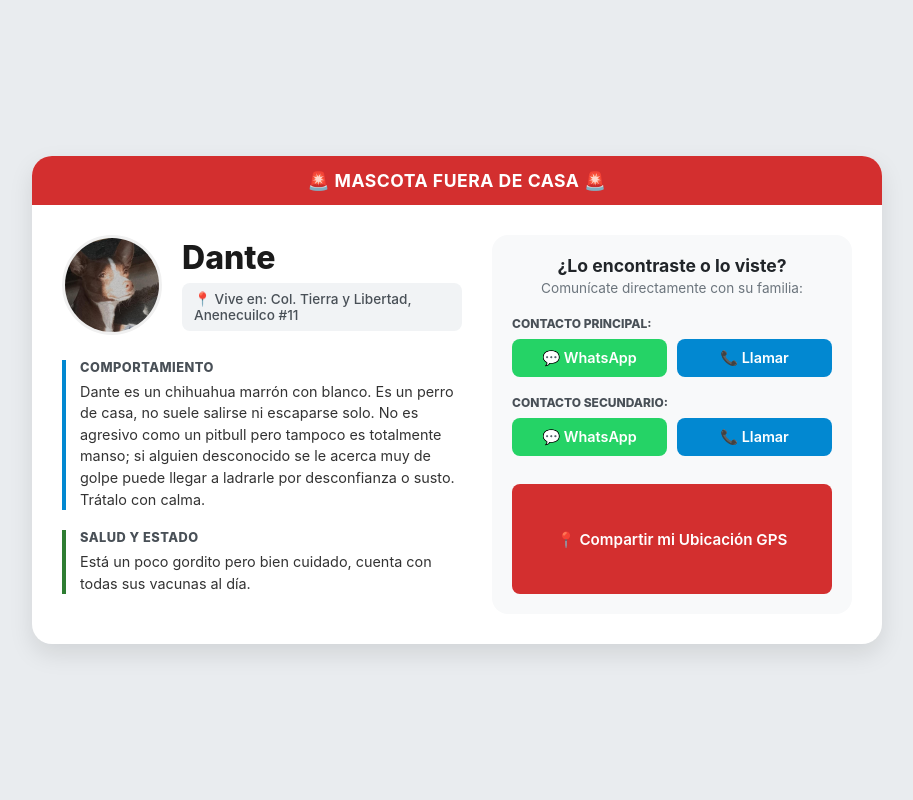
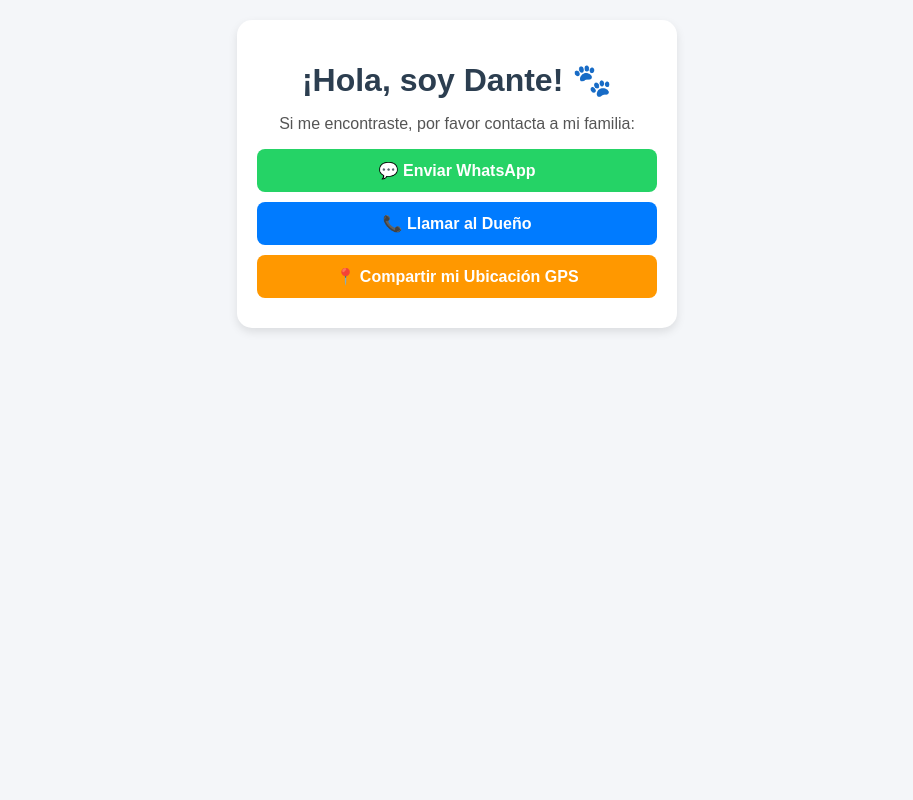
Before and after one commit to aby-fierro/perfil-dante, a FastAPI app: page /p/dante in a window 1280 px wide. Shown: the whole page, without its empty margins (183-1096 px from the left). Run offline with FastAPI, Linux system fonts and the light colour scheme.

Commit message:
Fix celular y GPS directo a WhatsApp

```diff
--- a/app/main.py
+++ b/app/main.py
@@ -1,15 +1,12 @@
 from fastapi import FastAPI, Request
 from fastapi.responses import HTMLResponse, RedirectResponse
-from fastapi.staticfiles import StaticFiles
 from fastapi.templating import Jinja2Templates
 
 app = FastAPI()
-
-app.mount("/static", StaticFiles(directory="app/static"), name="static")
 templates = Jinja2Templates(directory="app/templates")
 
 @app.get("/", response_class=RedirectResponse)
-async def read_root():
+async def inicio():
     return RedirectResponse(url="/registro")
 
 @app.get("/registro", response_class=HTMLResponse)
@@ -17,5 +14,6 @@ async def registro(request: Request):
     return templates.TemplateResponse(request=request, name="registro.html")
 
 @app.get("/p/dante", response_class=HTMLResponse)
+@app.get("/p/dante/", response_class=HTMLResponse)
 async def perfil_dante(request: Request):
     return templates.TemplateResponse(request=request, name="dante.html")
--- a/app/templates/dante.html
+++ b/app/templates/dante.html
@@ -3,282 +3,56 @@
 <head>
     <meta charset="UTF-8">
     <meta name="viewport" content="width=device-width, initial-scale=1.0">
-    <title>Mascota Perdida - Dante</title>
+    <title>Perfil de Dante - TagMePet</title>
     <style>
-        * {
-            box-sizing: border-box;
-            margin: 0;
-            padding: 0;
-            font-family: -apple-system, BlinkMacSystemFont, "Segoe UI", Roboto, Helvetica, Arial, sans-serif;
-        }
-
-        body {
-            background-color: #e9ecef;
-            display: flex;
-            justify-content: center;
-            align-items: center;
-            min-height: 100vh;
-            padding: 20px;
-        }
-
-        .card {
-            background: #ffffff;
-            width: 100%;
-            max-width: 850px;
-            border-radius: 20px;
-            overflow: hidden;
-            box-shadow: 0 10px 25px rgba(0,0,0,0.1);
-        }
-
-        .header-banner {
-            background-color: #d32f2f;
-            color: #ffffff;
-            text-align: center;
-            padding: 14px;
-            font-weight: 700;
-            font-size: 1.1rem;
-            letter-spacing: 0.5px;
-        }
-
-        .content {
-            display: flex;
-            flex-wrap: wrap;
-            padding: 30px;
-            gap: 30px;
-        }
-
-        .col-left {
-            flex: 1 1 340px;
-        }
-
-        .col-right {
-            flex: 1 1 300px;
-            background: #f8f9fa;
-            padding: 20px;
-            border-radius: 16px;
-            display: flex;
-            flex-direction: column;
-            justify-content: center;
-        }
-
-        .profile-header {
-            display: flex;
-            align-items: center;
-            gap: 20px;
-            margin-bottom: 25px;
-        }
-
-        .avatar {
-            width: 100px;
-            height: 100px;
-            border-radius: 50%;
-            object-fit: cover;
-            border: 3px solid #f0f0f0;
-        }
-
-        .pet-name {
-            font-size: 2rem;
-            font-weight: 800;
-            color: #1a1a1a;
-            margin-bottom: 6px;
-        }
-
-        .address-box {
-            background-color: #f1f3f5;
-            padding: 8px 12px;
-            border-radius: 8px;
-            font-size: 0.85rem;
-            color: #495057;
-            font-weight: 500;
-            display: inline-block;
-        }
-
-        .info-section {
-            margin-bottom: 20px;
-            padding-left: 14px;
-        }
-
-        .info-section.comportamiento {
-            border-left: 4px solid #0288d1;
-        }
-
-        .info-section.salud {
-            border-left: 4px solid #2e7d32;
-        }
-
-        .section-title {
-            font-size: 0.8rem;
-            font-weight: 800;
-            text-transform: uppercase;
-            color: #495057;
-            margin-bottom: 6px;
-            letter-spacing: 0.5px;
-        }
-
-        .section-text {
-            font-size: 0.9rem;
-            color: #333333;
-            line-height: 1.5;
-        }
-
-        .action-title {
-            font-size: 1.1rem;
-            font-weight: 700;
-            color: #212529;
-            text-align: center;
-            margin-bottom: 4px;
-        }
-
-        .action-subtitle {
-            font-size: 0.85rem;
-            color: #6c757d;
-            text-align: center;
-            margin-bottom: 20px;
-        }
-
-        .contact-label {
-            font-size: 0.75rem;
-            font-weight: 800;
-            color: #495057;
-            margin-bottom: 8px;
-            text-transform: uppercase;
-        }
-
-        .btn-group {
-            display: flex;
-            gap: 10px;
-            margin-bottom: 18px;
-        }
-
-        .btn {
-            flex: 1;
-            padding: 10px 14px;
-            border-radius: 8px;
-            text-decoration: none;
-            font-weight: 600;
-            font-size: 0.9rem;
-            display: inline-flex;
-            align-items: center;
-            justify-content: center;
-            gap: 6px;
-            color: white;
-            border: none;
-            cursor: pointer;
-            transition: opacity 0.2s;
-        }
-
-        .btn:hover {
-            opacity: 0.9;
-        }
-
-        .btn-whatsapp {
-            background-color: #25d366;
-        }
-
-        .btn-call {
-            background-color: #0288d1;
-        }
-
-        .btn-gps {
-            width: 100%;
-            background-color: #d32f2f;
-            padding: 12px;
-            font-size: 0.95rem;
-            margin-top: 10px;
-        }
+        body { font-family: Arial, sans-serif; background-color: #f4f6f9; margin: 0; padding: 20px; text-align: center; }
+        .card { background: white; max-width: 400px; margin: auto; padding: 20px; border-radius: 15px; box-shadow: 0 4px 10px rgba(0,0,0,0.1); }
+        h1 { color: #2c3e50; margin-bottom: 5px; }
+        p { color: #555; }
+        .btn { display: block; width: 100%; padding: 12px; margin: 10px 0; border-radius: 8px; text-decoration: none; font-weight: bold; color: white; border: none; cursor: pointer; box-sizing: border-box; font-size: 16px; }
+        .btn-ws { background-color: #25D366; }
+        .btn-call { background-color: #007bff; }
+        .btn-geo { background-color: #ff9800; }
     </style>
 </head>
 <body>
+    <div class="card">
+        <h1>¡Hola, soy Dante! 🐾</h1>
+        <p>Si me encontraste, por favor contacta a mi familia:</p>
 
-<div class="card">
-    <div class="header-banner">
-        🚨 MASCOTA FUERA DE CASA 🚨
+        <!-- Botones de WhatsApp Directos -->
+        <a href="https://wa.me/5216561234567?text=Hola,%20encontré%20a%20Dante!" class="btn btn-ws" target="_blank">💬 Enviar WhatsApp</a>
+        <a href="tel:5216561234567" class="btn btn-call">📞 Llamar al Dueño</a>
+
+        <!-- Botón de GPS -->
+        <button onclick="compartirUbicacion('5216561234567')" class="btn btn-geo">📍 Compartir mi Ubicación GPS</button>
     </div>
 
-    <div class="content">
-        <!-- Columna Izquierda -->
-        <div class="col-left">
-            <div class="profile-header">
-                <img src="/static/dante.jpg" alt="Dante" class="avatar" onerror="this.src='/static/default.jpg'">
-                <div>
-                    <h1 class="pet-name">Dante</h1>
-                    <div class="address-box">
-                        📍 Vive en: Col. Tierra y Libertad, Anenecuilco #11
-                    </div>
-                </div>
-            </div>
+    <script>
+        function compartirUbicacion(telefono) {
+            if (!navigator.geolocation) {
+                alert("Tu dispositivo no soporta geolocalización.");
+                return;
+            }
 
-            <div class="info-section comportamiento">
-                <div class="section-title">COMPORTAMIENTO</div>
-                <p class="section-text">
-                    Dante es un chihuahua marrón con blanco. Es un perro de casa, no suele salirse ni escaparse solo. No es agresivo como un pitbull pero tampoco es totalmente manso; si alguien desconocido se le acerca muy de golpe puede llegar a ladrarle por desconfianza o susto. Trátalo con calma.
-                </p>
-            </div>
+            alert("Obteniendo ubicación GPS... Por favor acepta los permisos si tu teléfono los solicita.");
 
-            <div class="info-section salud">
-                <div class="section-title">SALUD Y ESTADO</div>
-                <p class="section-text">
-                    Está un poco gordito pero bien cuidado, cuenta con todas sus vacunas al día.
-                </p>
-            </div>
-        </div>
+            navigator.geolocation.getCurrentPosition(
+                function(position) {
+                    var lat = position.coords.latitude;
+                    var lon = position.coords.longitude;
+                    var urlMaps = "https://maps.google.com/?q=" + lat + "," + lon;
+                    var mensaje = encodeURIComponent("¡Hola! Encontré a Dante en esta ubicación exacta: " + urlMaps);
 
-        <!-- Columna Derecha -->
-        <div class="col-right">
-            <h2 class="action-title">¿Lo encontraste o lo viste?</h2>
-            <p class="action-subtitle">Comunícate directamente con su familia:</p>
-
-            <div class="contact-label">CONTACTO PRINCIPAL:</div>
-            <div class="btn-group">
-                <a href="https://wa.me/526272792334?text=Hola,%20tengo%20información%20sobre%20Dante" target="_blank" class="btn btn-whatsapp">
-                    💬 WhatsApp
-                </a>
-                <a href="tel:6272792334" class="btn btn-call">
-                    📞 Llamar
-                </a>
-            </div>
-
-            <div class="contact-label">CONTACTO SECUNDARIO:</div>
-            <div class="btn-group">
-                <a href="https://wa.me/526271310481?text=Hola,%20tengo%20información%20sobre%20Dante" target="_blank" class="btn btn-whatsapp">
-                    💬 WhatsApp
-                </a>
-                <a href="tel:6271310481" class="btn btn-call">
-                    📞 Llamar
-                </a>
-            </div>
-
-            <button onclick="compartirGPS()" class="btn btn-gps">
-                📍 Compartir mi Ubicación GPS
-            </button>
-        </div>
-    </div>
-</div>
-
-<script>
-function compartirGPS() {
-    if (navigator.geolocation) {
-        navigator.geolocation.getCurrentPosition(function(pos) {
-            const lat = pos.coords.latitude;
-            const lon = pos.coords.longitude;
-            const mapaUrl = `https://www.google.com/maps?q=${lat},${lon}`;
-
-            fetch("/api/notificar-gps", {
-                method: "POST",
-                headers: { "Content-Type": "application/json" },
-                body: JSON.stringify({ latitud: lat, longitud: lon, mapa_url: mapaUrl })
-            })
-            .then(res => res.json())
-            .then(data => alert("¡Ubicación enviada exitosamente a la familia de Dante!"))
-            .catch(err => alert("Error al enviar la ubicación."));
-        }, function(err) {
-            alert("No se pudo obtener la ubicación GPS. Por favor activa el GPS de tu teléfono.");
-        }, { enableHighAccuracy: true });
-    } else {
-        alert("Tu navegador o dispositivo no soporta geolocalización.");
-    }
-}
-</script>
-
+                    // Abre WhatsApp directamente con las coordenadas
+                    window.location.href = "https://wa.me/" + telefono + "?text=" + mensaje;
+                },
+                function(error) {
+                    alert("No se pudo obtener la ubicación. Revisa que tengas el GPS activado y le hayas dado permiso al navegador.");
+                },
+                { enableHighAccuracy: true, timeout: 10000 }
+            );
+        }
+    </script>
 </body>
 </html>
```
